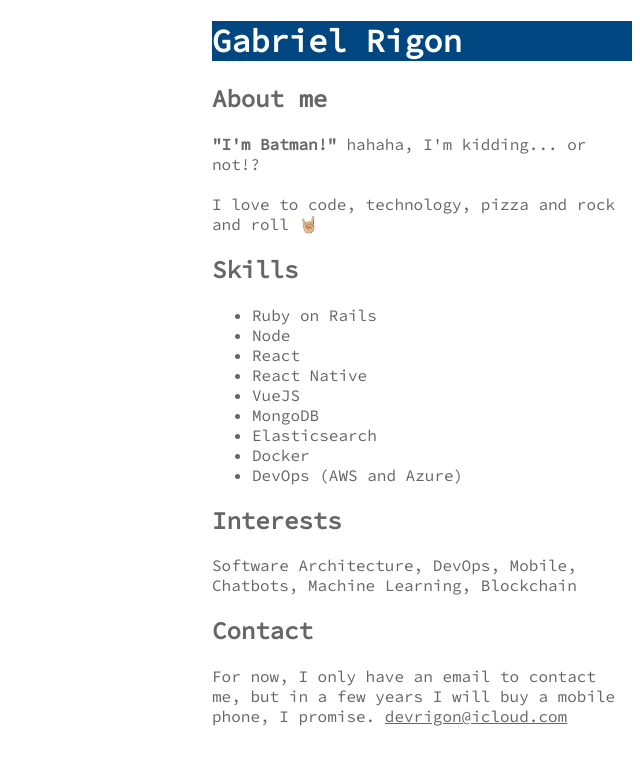
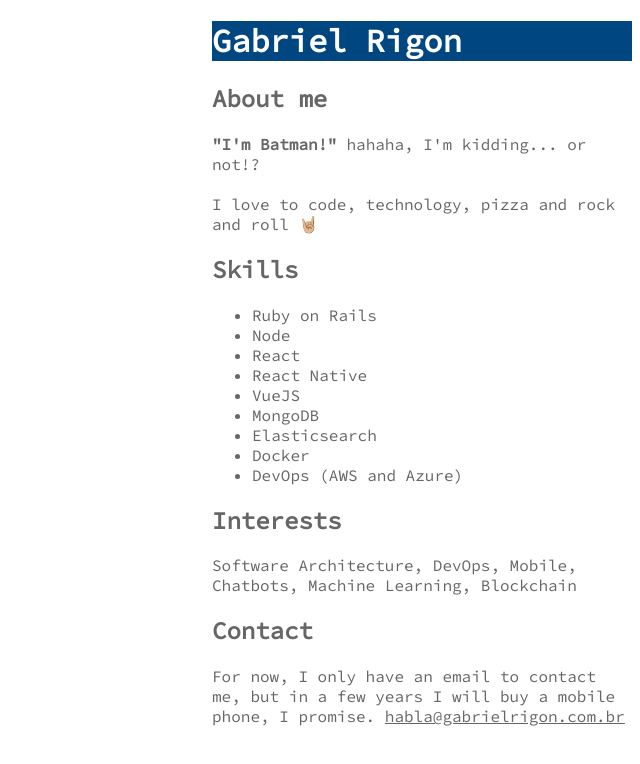
Before and after one commit to gabrielrigon/gabrielrigon.github.io, a Vue app: page / in a window 1280 px wide. Shown: the top 764 px of the page, without its empty margins (640-1280 px from the left). Built offline with nearby package versions, Linux system fonts and the light colour scheme.

Commit message:
update email address

```diff
--- a/src/components/Contact.vue
+++ b/src/components/Contact.vue
@@ -4,8 +4,8 @@
     <p>
       For now, I only have an email to contact me, but in a few years I will buy a mobile phone, I promise.
       <a
-        href="mailto:devrigon@icloud.com"
-      >devrigon@icloud.com</a>
+        href="mailto:habla@gabrielrigon.com.br"
+      >habla@gabrielrigon.com.br</a>
     </p>
   </div>
 </template>
```
